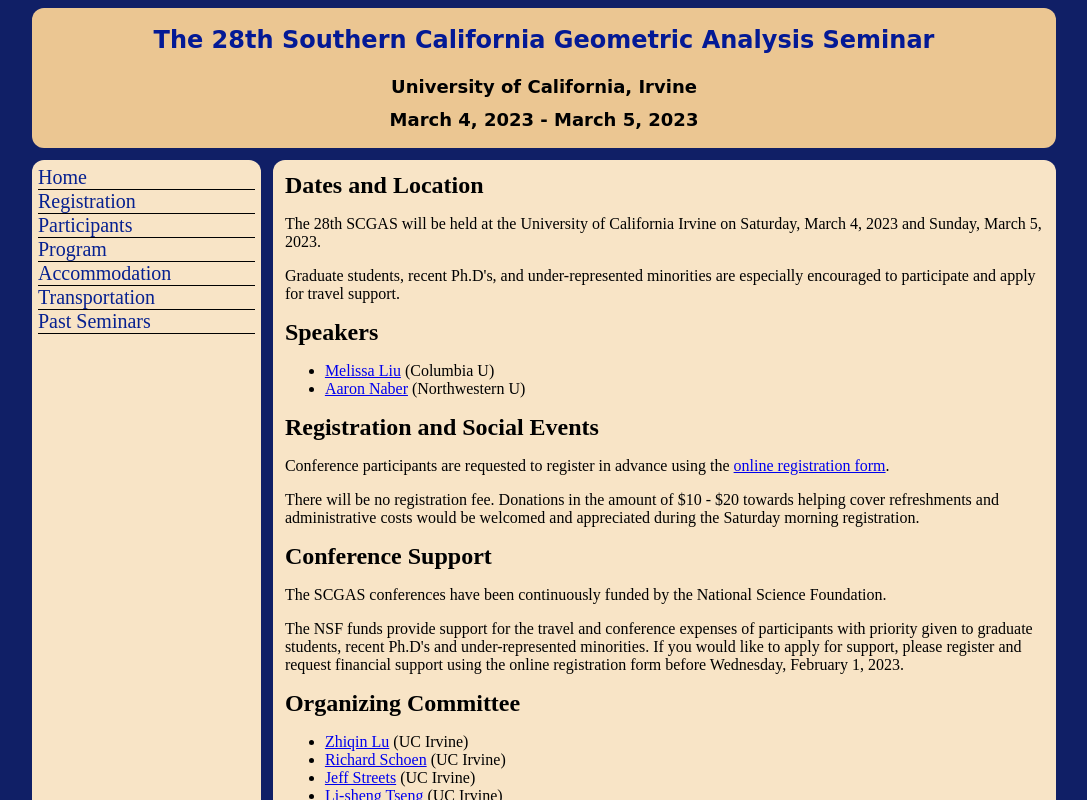
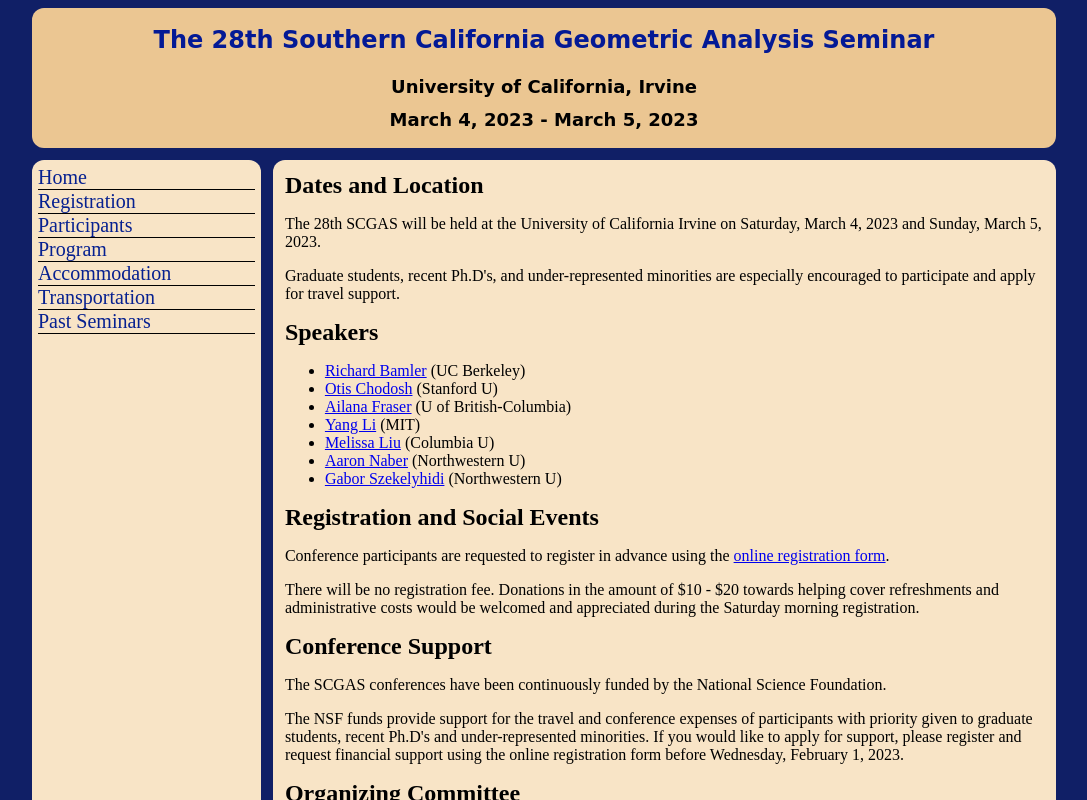
Before and after one commit to Geometry-Discovery-Project-UCI/scgas.math.uci.edu, a Vue app: page / in a window 1280 px wide. Shown: the top 800 px of the page, without its empty margins (96-1183 px from the left). Built offline with nearby package versions, Linux system fonts and the light colour scheme.

Commit message:
Added speaker names. Last time forgot to push now at Cyprus, has to re-type.

```diff
--- a/src/config.json
+++ b/src/config.json
@@ -5,8 +5,13 @@
         "to": "2023-03-05 00:00"
     },
     "speakers": [
+        "Richard Bamler",
+        "Otis Chodosh",
+        "Ailana Fraser",
+        "Yang Li",
         "Melissa Liu",
-        "Aaron Naber"
+        "Aaron Naber",
+        "Gabor Szekelyhidi"
     ],
     "registrationUrl": "http://www.math.uci.edu/node/23179",
     "registrationEndsAt": "2023-02-01 00:00",
--- a/src/participants.ts
+++ b/src/participants.ts
@@ -53,3 +53,33 @@
   link: "mailto:anaber@math.northwestern.edu",
   institute: Institute.NORTHWESTERN,
 };
+
+export const OTIS_CHODOSH: Participant = {
+  name: "Otis Chodosh",
+  link: "mailto:ochodosh@stanford.edu",
+  institute: Institute.STANFORD,
+};
+
+export const YANG_LI: Participant = {
+  name: "Yang Li",
+  link: "mailto:yangmit@mit.edu",
+  institute: Institute.MIT,
+};
+
+export const GOBOR_SZEKELYHIDI: Participant = {
+  name: "Gabor Szekelyhidi",
+  link: "mailto:gaborsz@northwestern.edu",
+  institute: Institute.NORTHWESTERN,
+};
+
+export const RICHARD_BAMLER: Participant = {
+  name: "Richard Bamler",
+  link: "mailto:rbamler@berkeley.edu",
+  institute: Institute.UC_BERKELEY,
+};
+
+export const AILANA_FRASER: Participant = {
+  name: "Ailana Fraser",
+  link: "mailto:afraser@math.ubc.ca",
+  institute: Institute.UBC,
+};
--- a/src/types/index.ts
+++ b/src/types/index.ts
@@ -4,12 +4,14 @@
   COLUMBIA = "Columbia U",
   IAS_PRINCETON = "IAS, Princeton",
   HARVARD = "Harvard U",
+  MIT = "MIT",
   NORTHWESTERN = "Northwestern U",
   RUTGERS = "Rutgers U",
   STANFORD = "Stanford U",
   UC_BERKELEY = "UC Berkeley",
   UC_IRVINE = "UC Irvine",
   UC_SAN_DIEGO = "UC San Diego",
+  UBC = "U of British-Columbia",
 }
 
 export interface Participant {
```
Also changed, not shown: 1 other file (tests, documents, lock files or other folders).
